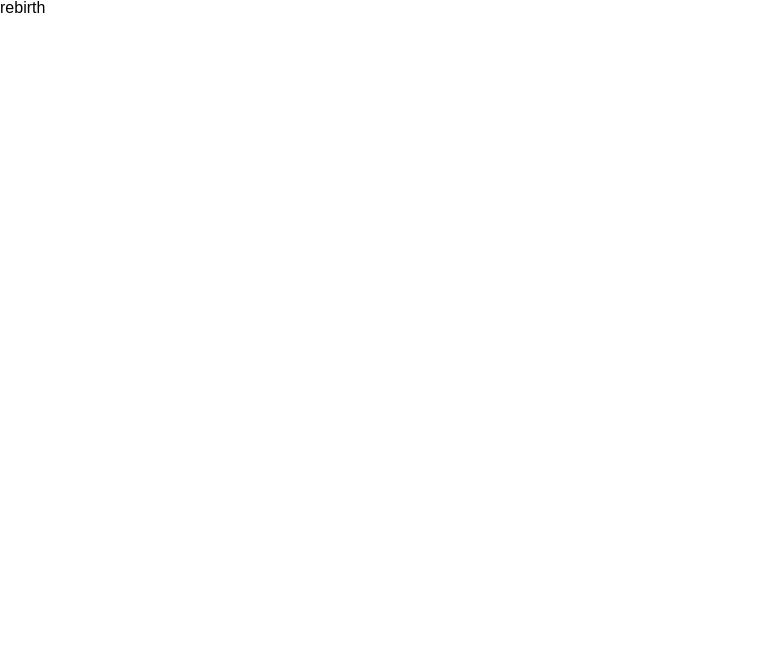
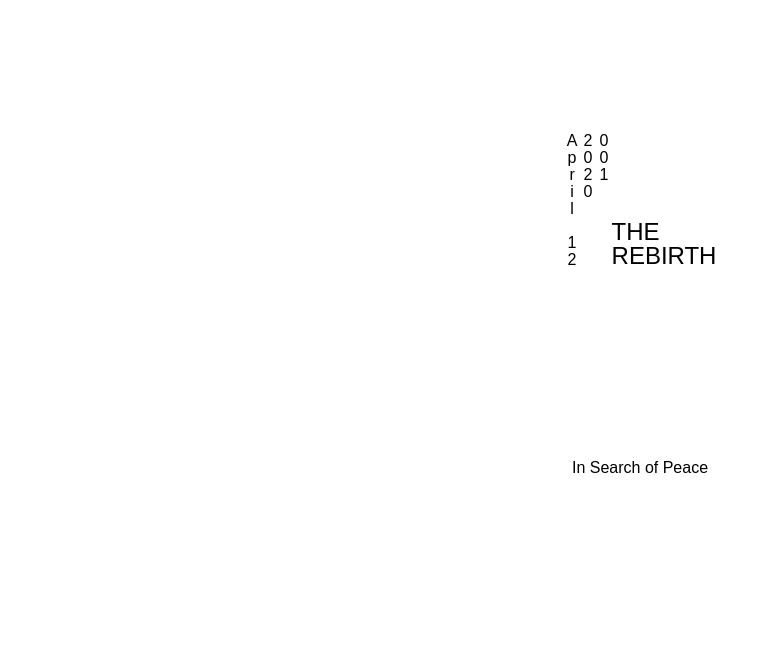
Before and after one commit to gregoryfutureboy/humanspace, a Gatsby site: page /rebirth in a window 1280 px wide. Shown: the whole page, without its empty margins (0-777 px from the left). Built offline with nearby package versions, Linux system fonts and the light colour scheme; Gatsby itself is replaced by a stand-in of ours.

Commit message:
homepage

```diff
--- a/gatsby-config.js
+++ b/gatsby-config.js
@@ -9,13 +9,13 @@ module.exports = {
     author: `we@human.space`,
   },
   plugins: [
-    `gatsby-plugin-styled-components`,
+    `gatsby-plugin-emotion`,
     {
-      resolve: 'gatsby-source-contentful',
+      resolve: "gatsby-source-contentful",
       options: {
         spaceId: process.env.CONTENTFUL_SPACE_ID,
         accessToken: process.env.CONTENTFUL_ACCESS_TOKEN,
-      }
+      },
     },
     `gatsby-plugin-react-helmet`,
     {
--- a/package.json
+++ b/package.json
@@ -5,14 +5,15 @@
   "version": "0.1.0",
   "author": "Kyle Mathews <mathews.kyle@gmail.com>",
   "dependencies": {
-    "babel-plugin-styled-components": "^1.10.7",
+    "@emotion/core": "^10.0.28",
+    "@emotion/styled": "^10.0.27",
     "gatsby": "^2.20.12",
     "gatsby-image": "^2.3.1",
+    "gatsby-plugin-emotion": "^4.2.1",
     "gatsby-plugin-manifest": "^2.3.3",
     "gatsby-plugin-offline": "^3.1.2",
     "gatsby-plugin-react-helmet": "^3.2.1",
     "gatsby-plugin-sharp": "^2.5.3",
-    "gatsby-plugin-styled-components": "^3.2.1",
     "gatsby-source-contentful": "^2.2.7",
     "gatsby-source-filesystem": "^2.2.2",
     "gatsby-transformer-sharp": "^2.4.3",
@@ -20,7 +21,6 @@
     "react": "^16.12.0",
     "react-dom": "^16.12.0",
     "react-helmet": "^5.2.1",
-    "styled-components": "^5.1.0",
     "styled-reset": "^4.1.2"
   },
   "devDependencies": {
--- a/src/pages/rebirth.js
+++ b/src/pages/rebirth.js
@@ -1,10 +1,82 @@
 import React from 'react';
+import { Link } from 'gatsby';
+import styled from '@emotion/styled'
+
+
+const RebirthContainer = styled.div`
+  height: 100vh;
+  width: 100%;
+  display: flex;
+  flex-direction: column;
+  justify-content: center;
+  align-items: center;
+`
+
+const RebirthEdition = styled.div`
+  display: flex;
+  width: 100%;
+  justify-content: center;
+  align-items: flex-end;
+`
+
+const EditionSection = styled.div`
+  display: flex;
+  flex-direction: column;
+  writing-mode: vertical-rl;
+  text-orientation: upright;
+
+`
+
+const EditionNumber = styled.div`
+  font-size: 1rem;
+`
+
+const EditionDate = styled.div`
+  font-size: 1rem;
+`
+
+const EditionTitle = styled.div`
+  /* font-weight: bold; */
+  font-size: 1.5rem;
+`
+
+const EditionNav = styled.div`
+  display: flex;
+  justify-content: center;
+  align-items: center;
+  height: 50%;
+  width: 100%;
+`
+
+const NavItem = styled(props => <Link {...props} />)`
+  font-family: Arial;
+  font-size: 1rem;
+  color: black;
+  text-decoration: none;
+  &:hover {
+    text-decoration: underline;
+  }
+`
 
 const Rebirth = () => {
   return (
-    <div>
-      rebirth
-    </div>
+    <RebirthContainer>
+      <RebirthEdition>
+        <EditionSection>
+          <EditionNumber>001</EditionNumber>
+          <EditionDate>2020</EditionDate>
+          <EditionDate>April 12</EditionDate>
+        </EditionSection>
+        <EditionTitle>
+          THE
+          <br />
+          REBIRTH
+        </EditionTitle>
+      </RebirthEdition>
+      <EditionNav>
+        <NavItem to='/peace'>In Search of Peace</NavItem>
+      </EditionNav>
+    </RebirthContainer>
   )
 }
 
```
Also changed, not shown: src/pages/index.js (+47 -8 lines), src/utils/device.js (added, +20 -0 lines), 1 other file.
